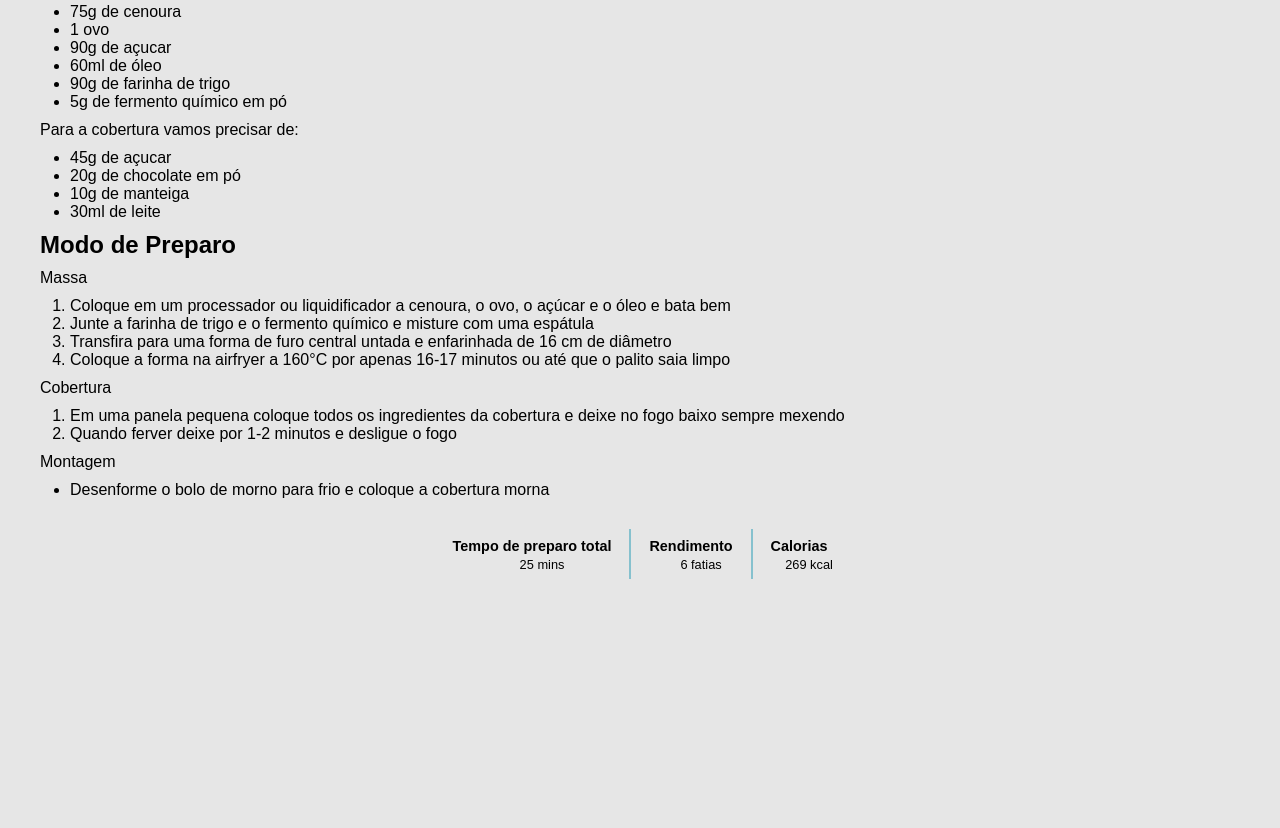
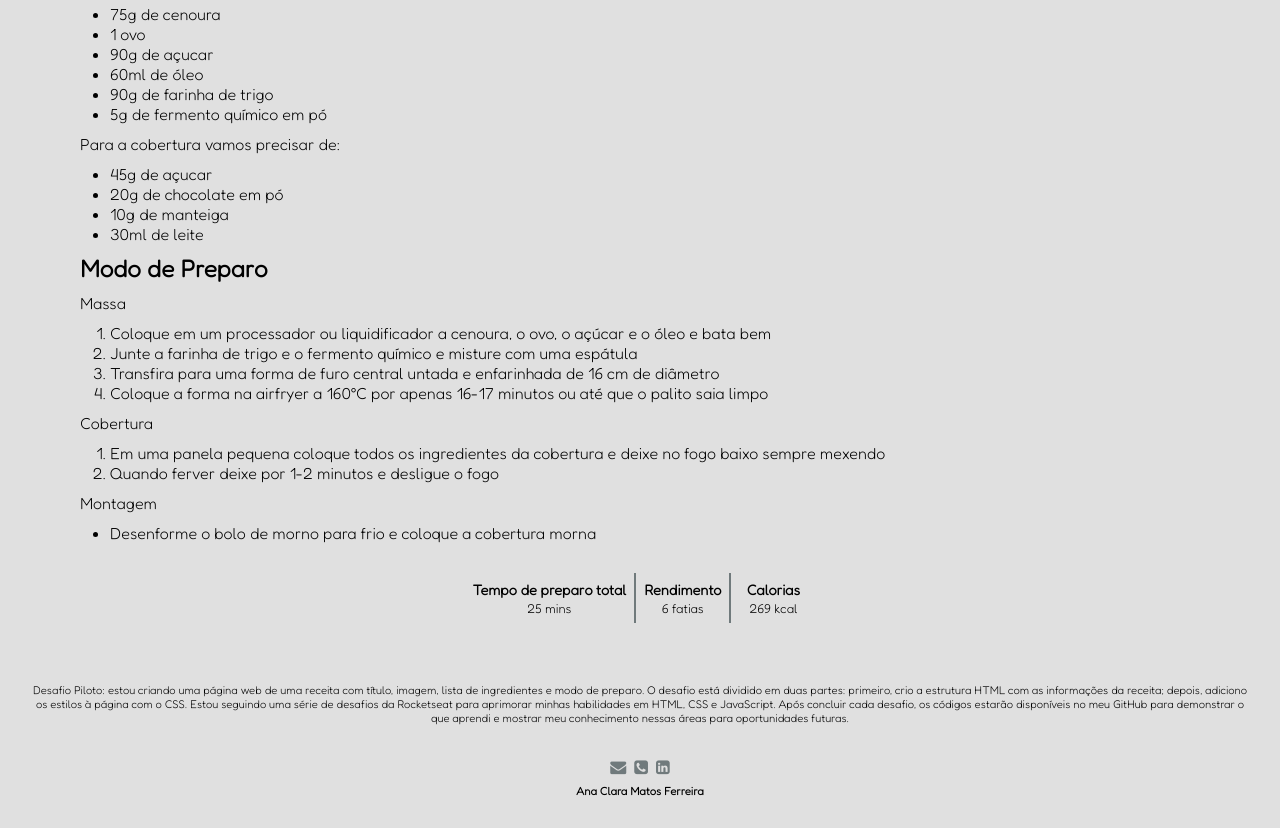
Before and after one commit to ACFEREIRA/pagina-de-receitas, a plain HTML site: page index.html in a window 1280 px wide. Shown: the part 546-1374 px from the top of the page. Before the commit the page ends 1150 px from the top, so only its background shows below. Drawn offline with nearby package versions, Linux system fonts and the light colour scheme.

Commit message:
add icons, respansividade, alinhamento

```diff
--- a/index.html
+++ b/index.html
@@ -5,6 +5,11 @@
   <meta name="viewport" content="width=device-width, initial-scale=1.0">
   <title>Página de Receita</title>
   <link rel="stylesheet" href="style.css">
+  <link rel="stylesheet" href="https://fonts.googleapis.com/css2?family=Material+Symbols+Outlined:opsz,wght,FILL,GRAD@20..48,100..700,0..1,-50..200" />
+  <link rel="preconnect" href="https://fonts.googleapis.com">
+  <link rel="preconnect" href="https://fonts.gstatic.com" crossorigin>
+  <link href="https://fonts.googleapis.com/css2?family=Fredoka:wght@300&display=swap" rel="stylesheet">
+  <link rel="stylesheet" href="https://cdnjs.cloudflare.com/ajax/libs/font-awesome/4.7.0/css/font-awesome.min.css">
 </head>
 <body>
   <div class="header"> <!--cabeçalho-->
@@ -71,5 +76,26 @@
       <p>269 kcal</p>
     </div>
   </div>
+  <footer>
+    <div class="description">
+      <p>Desafio Piloto: estou criando uma página web de uma receita com título, imagem, lista de ingredientes e modo de preparo.
+      O desafio está dividido em duas partes: primeiro, crio a estrutura HTML com as informações da receita; depois, adiciono os estilos
+      à página com o CSS. Estou seguindo uma série de desafios da Rocketseat para aprimorar minhas habilidades em HTML, CSS e JavaScript.
+      Após concluir cada desafio, os códigos estarão disponíveis no meu GitHub para demonstrar o que aprendi e mostrar meu conhecimento
+      nessas áreas para oportunidades futuras.</p>
+    </div>
+    <div class="contact">
+      <a href="mailto:annacllara98@gmail.com">
+        <i class="fa fa-envelope" aria-hidden="true"></i>
+      </a>
+      <a href="https://wa.me/5534992257236?text=Ol%C3%A1">
+        <i class="fa fa-phone-square" aria-hidden="true"></i>
+      </a>
+      <a href="https://www.linkedin.com/in/ana-clara-matos-ferreira-151316182/">
+        <i class="fa fa-linkedin-square" aria-hidden="true"></i>
+      </a>
+    </div>
+    <h3>Ana Clara Matos Ferreira</h3>
+  </footer>
 </body>
 </html>
--- a/style.css
+++ b/style.css
@@ -6,9 +6,9 @@
 
 :root {
   --color-background: #363636;
-  --color-primary: #252525;
-  --color-secondary: #86c1ce;
-  --color-grey60: #8d8d9b;
+  --color-primary: #c5c3c3;
+  --color-secondary: #707a7c;
+  --color-grey60: #e0e0e0;
   --color-white: #e6e6e6;
   font-family: "Fredoka", sans-serif;
   /* font-size: 70%; */
@@ -16,13 +16,13 @@
 
 body {
   font-family: "Fredoka", sans-serif;
-  background-color: var(--color-white);
+  background-color: var(--color-grey60);
 }
 
 .header {
-  background-color: var(--color-secondary);
+  background-color: var(--color-white);
   padding: 30px;
-  box-shadow: 0 0 20px var(--color-secondary);
+  box-shadow: 0 0 2px var(--color-primary);
 }
 
 .header h1,
@@ -35,8 +35,6 @@ p {
 #initial {
   display: flex;
   justify-content: center;
-  background-color: var(--color-secondary);
-
   /* border: red solid 3px; */
   max-width: 100%;
   margin: 10px;
@@ -46,11 +44,12 @@ p {
   max-width: 100%;
   height: 310px;
   margin: auto;
-  box-shadow: 0 0 20px var(--color-grey60);
+  box-shadow: 0 0 20px var(--color-primary);
   border-radius: 3px;
 }
 
 .header figcaption {
+  font-size: 10px;
   text-align: end;
   padding-right: 20px;
 }
@@ -58,7 +57,8 @@ p {
 .content {
   max-width: 100%;
   display: block;
-  padding-left: 30px;
+  padding-left: 70px;
+  padding-right: 70px;
   margin-top: 20px;
 
   /* border: red solid 3px; */
@@ -79,37 +79,70 @@ ol {
   /* border: rgb(43, 255, 0) solid 3px; */
   display: flex;
   margin-top: 20px;
-  margin-bottom: 15px;
   padding: 10px;
   height: 70px;
   justify-content: center;
+  align-items: center;
 }
 
 .observacao span {
   font-size: 0.9rem;
   font-weight: bold;
-
-  /* border: rgb(255, 0, 34) solid 1px; */
+  text-align: center;
+  display: inline-block;
+  margin: 0 auto;
+  /* border: rgb(65, 51, 112) solid 1px; */
 }
 
 .observacao p {
+  /* border: rgb(255, 0, 34) solid 1px; */
   font-size: 0.8rem;
-  margin-top: 2px;
-  width: 100%;
   text-align: center;
-  /* border: rgb(255, 0, 170) solid 1px; */
+  padding: 2px 10px;
 }
 
 .observacao {
-  /* border: rgb(4, 0, 255) solid 1px; */
-  align-content: center;
+  /* border: rgb(0, 195, 255) solid 1px; */
+  text-align: center;
+  align-items: center;
 }
+
 .divider {
   width: 2px;
   height: 100%;
   background-color: var(--color-secondary);
   margin-left: 0.5rem;
   margin-right: 0.5rem;
+}
+
+.contact {
+  display: flex;
+  align-items: center;
+  justify-content: center;
+}
+
+.contact a,
+i {
+  color: var(--color-secondary);
+  margin: 2px;
+  text-decoration: none;
+  justify-content: center;
+}
+
+.description p {
+  /* border: rgb(255, 0, 34) solid 1px; */
+  font-size: 0.7rem;
+  text-align: center;
+  padding: 30px;
+  margin-top: 20px;
+}
+
+footer h3 {
+  font-size: 0.7rem;
+  margin-top: 5px;
+  font-weight: bold;
+  text-align: center;
+  margin-bottom: 30px;
 }
 
 /* Media Queries */
```
